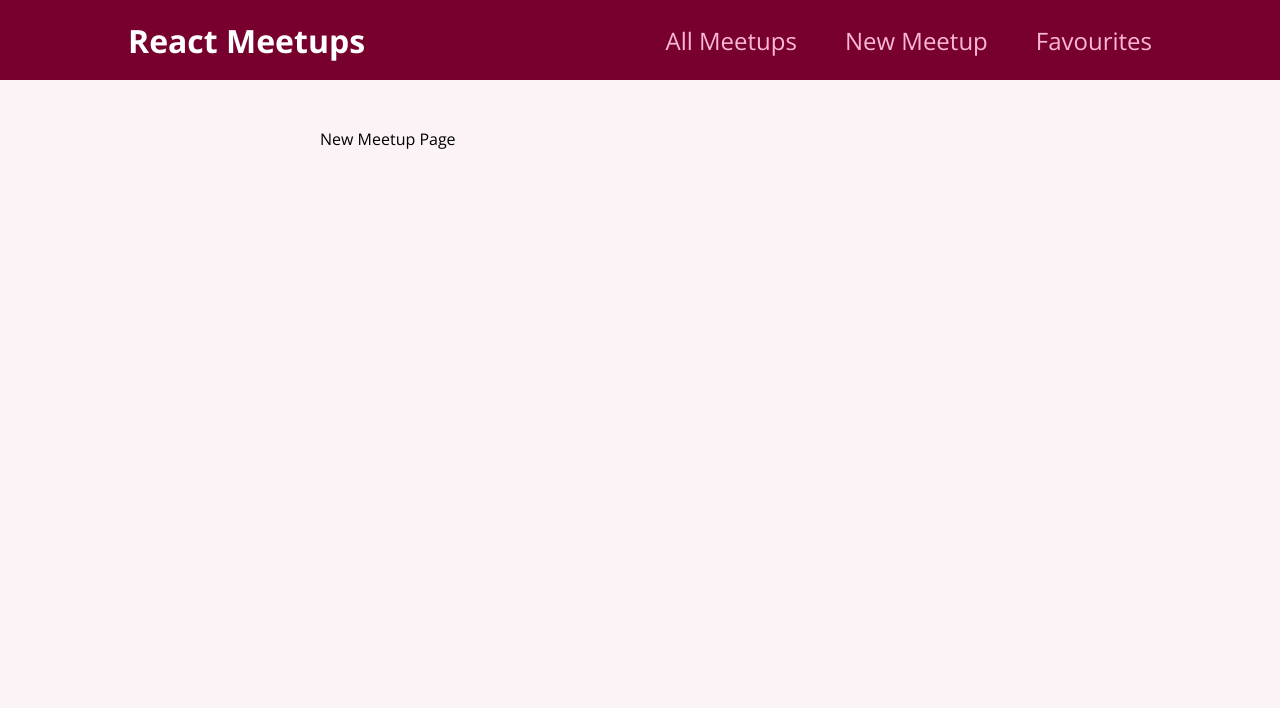
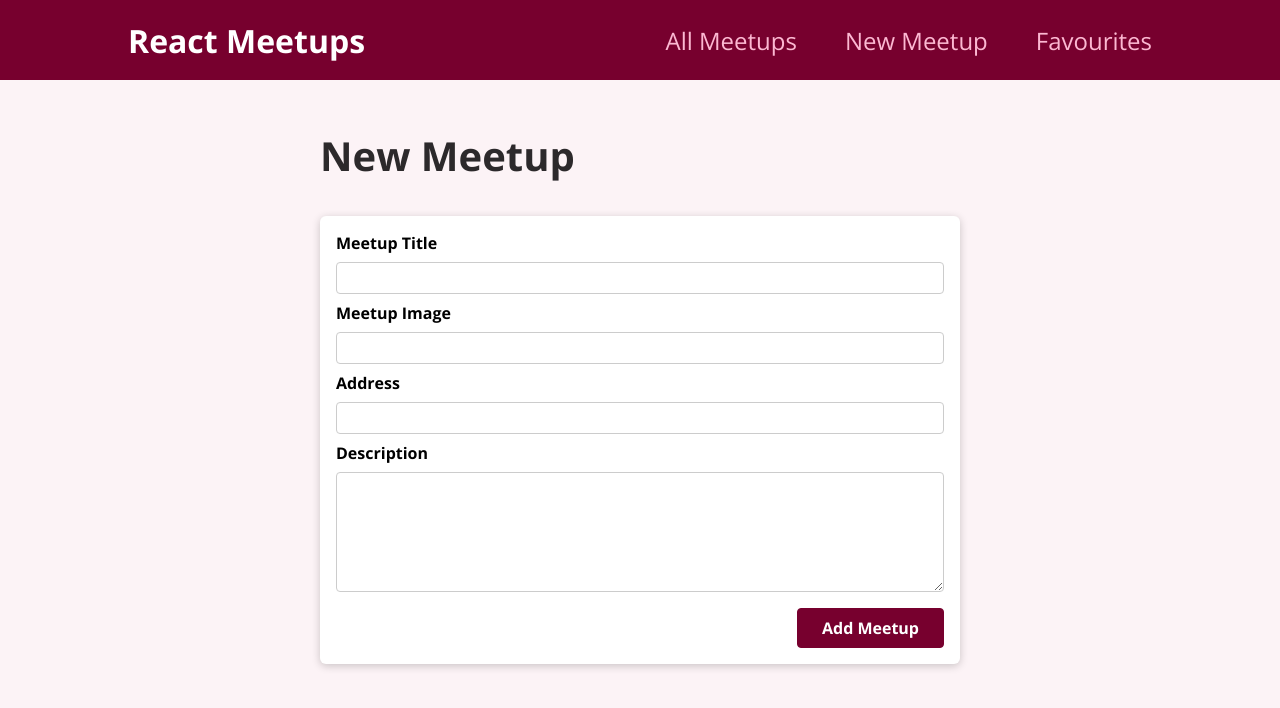
Before and after one commit to GuillerminaLorenzo/react-course, a React (Create React App) app: page /new-meetup in a window 1280 px wide. Shown: the top 708 px of the page. Built offline with nearby package versions, Linux system fonts and the light colour scheme.

Commit message:
Created NewMeetupForm component and style, updated NewMeetupPage with NewMeetupForm component

```diff
--- /dev/null
+++ b/src/components/meetups/NewMeetupForm.js
@@ -0,0 +1,32 @@
+import Card from "../ui/Card";
+import NewMeetupFormStyle from "./NewMeetupForm.module.css";
+
+function NewMeetupForm() {
+  return (
+    <Card>
+      <form className={NewMeetupFormStyle.form}>
+        <div className={NewMeetupFormStyle.control}>
+          <label htmlFor="title">Meetup Title</label>
+          <input type="text" required id="title" />
+        </div>
+        <div className={NewMeetupFormStyle.control}>
+          <label htmlFor="image">Meetup Image</label>
+          <input type="url" required id="image" />
+        </div>
+        <div className={NewMeetupFormStyle.control}>
+          <label htmlFor="address">Address</label>
+          <input type="text" required id="address" />
+        </div>
+        <div className={NewMeetupFormStyle.control}>
+          <label htmlFor="description">Description</label>
+          <textarea id="description" required rows="5"></textarea>
+        </div>
+        <div className={NewMeetupFormStyle.actions}>
+          <button>Add Meetup</button>
+        </div>
+      </form>
+    </Card>
+  );
+}
+
+export default NewMeetupForm;
--- /dev/null
+++ b/src/components/meetups/NewMeetupForm.module.css
@@ -0,0 +1,45 @@
+.form {
+  padding: 1rem;
+}
+
+.control {
+  margin-bottom: 0.5rem;
+}
+
+.control label {
+  display: block;
+  font-weight: bold;
+  margin-bottom: 0.5rem;
+}
+
+.control input,
+.control textarea {
+  display: block;
+  font: inherit;
+  border-radius: 4px;
+  border: 1px solid #ccc;
+  padding: 0.25rem;
+  width: 100%;
+}
+
+.actions {
+  margin-top: 1rem;
+  text-align: right;
+}
+
+.actions button {
+  font: inherit;
+  cursor: pointer;
+  background-color: #77002e;
+  color: white;
+  padding: 0.5rem 1.5rem;
+  border: 1px solid #77002e;
+  border-radius: 4px;
+  font-weight: bold;
+}
+
+.actions button:hover,
+.actions button:active {
+  background-color: #a50e48;
+  border-color: #a50e48;
+}
--- a/src/pages/NewMeetup.js
+++ b/src/pages/NewMeetup.js
@@ -1,5 +1,12 @@
+import NewMeetupForm from "../components/meetups/NewMeetupForm";
+
 function NewMeetupPage() {
-  return <div>New Meetup Page</div>;
+  return (
+    <section>
+      <h1>New Meetup</h1>
+      <NewMeetupForm />
+    </section>
+  );
 }
 
 export default NewMeetupPage;
```
